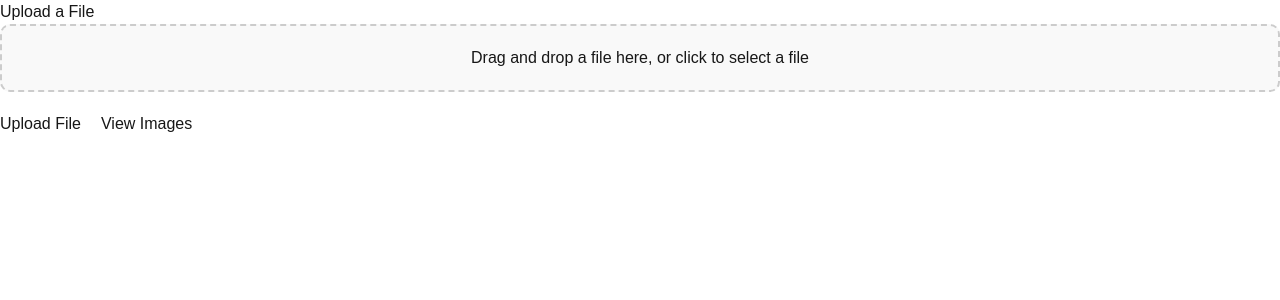
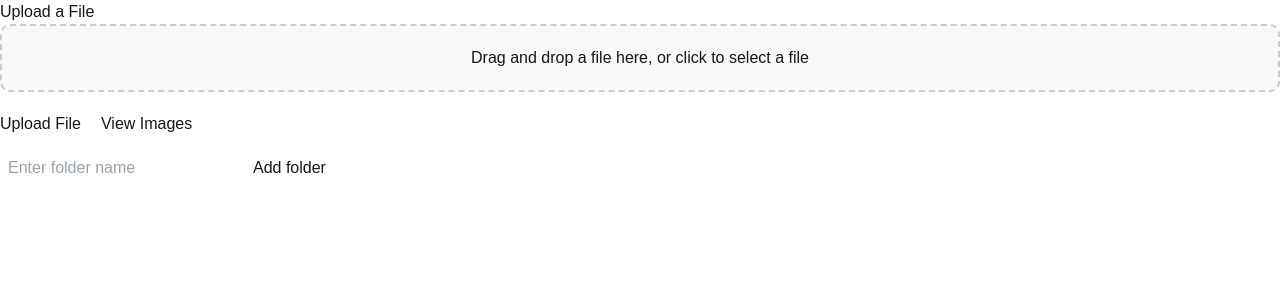
Before and after one commit to ahlinj/photouploadwebsite, a Next.js app in the folder fe/: page /photoupload in a window 1280 px wide. Shown: the top 300 px of the page. Built offline with nearby package versions, Linux system fonts and the light colour scheme; no server answers.

Commit message:
button and input for adding folder fe

```diff
--- a/fe/src/app/photoupload/page.tsx
+++ b/fe/src/app/photoupload/page.tsx
@@ -9,6 +9,7 @@ const PhotoUpload: React.FC = () => {
     const router = useRouter();
     const [selectedFile, setSelectedFile] = useState<File | null>(null);
     const [isDragOver, setIsDragOver] = useState(false);
+    const [folderName, setFolderName] = useState('');
 
     const handleFileSelect = (event: React.ChangeEvent<HTMLInputElement>) => {
       if (event.target.files && event.target.files.length > 0) {
@@ -65,6 +66,26 @@ const PhotoUpload: React.FC = () => {
       router.push('/photodisplay/');
     };
 
+    const handleAddFolder = async () => {
+      if (folderName.trim() === '') {
+        alert('Please enter a folder name.');
+        return;
+      }
+      const token = Cookies.get('token');
+      try {
+        const response = await api.post('/api/Photos/addfolder', {folderName},{
+          headers: {
+            Authorization: `Bearer ${token}`,
+            'Content-Type': 'application/json'
+          }
+        });
+        console.log('Folder added successfully:', response.data);
+      } catch (error) {
+        console.error('Error uploading file', error);
+      }
+      setFolderName('');
+    }
+
     return (
       <div>
         <h2>Upload a File</h2>
@@ -110,6 +131,18 @@ const PhotoUpload: React.FC = () => {
         <button onClick={handleRedirect} style={{ padding: '10px 20px', cursor: 'pointer' }}>
           View Images
         </button>
+        <div>
+          <input
+            type="text"
+            value={folderName}
+            onChange={(e) => setFolderName(e.target.value)}
+            placeholder="Enter folder name"
+            style={{ padding: '8px', marginRight: '10px' }}
+          />
+          <button onClick={handleAddFolder} style={{ padding: '10px 20px', cursor: 'pointer' }}>
+            Add folder
+          </button>
+        </div>
       </div>
     );
   };
```
